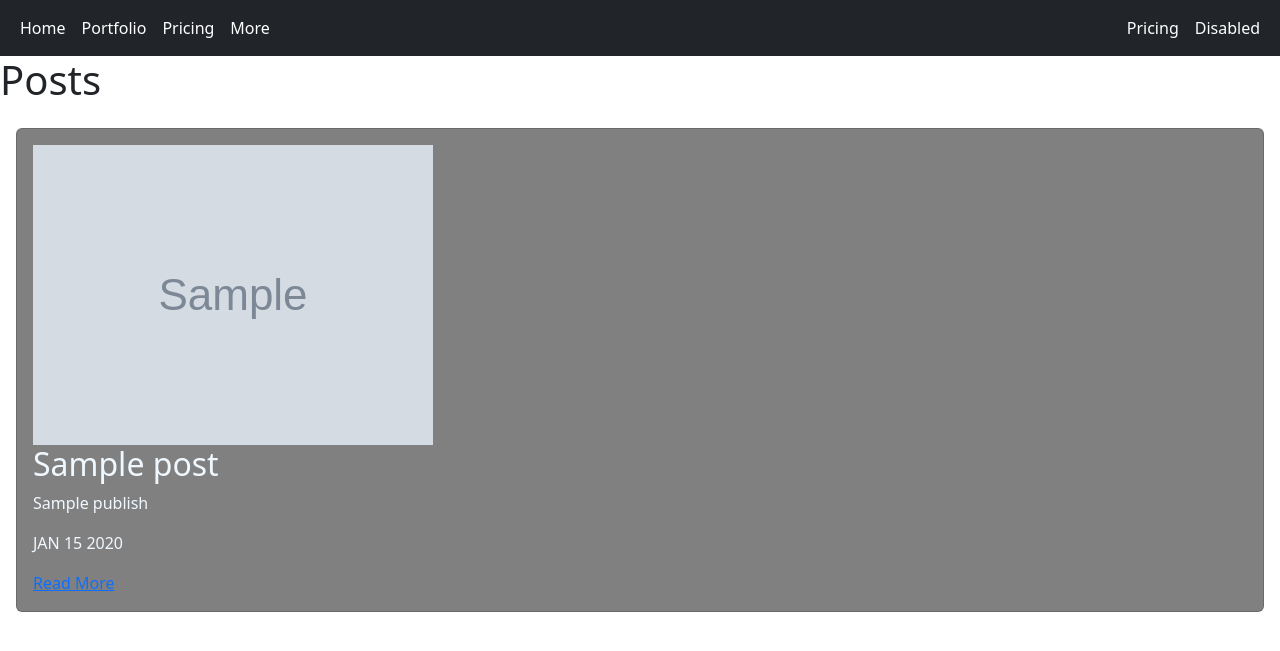
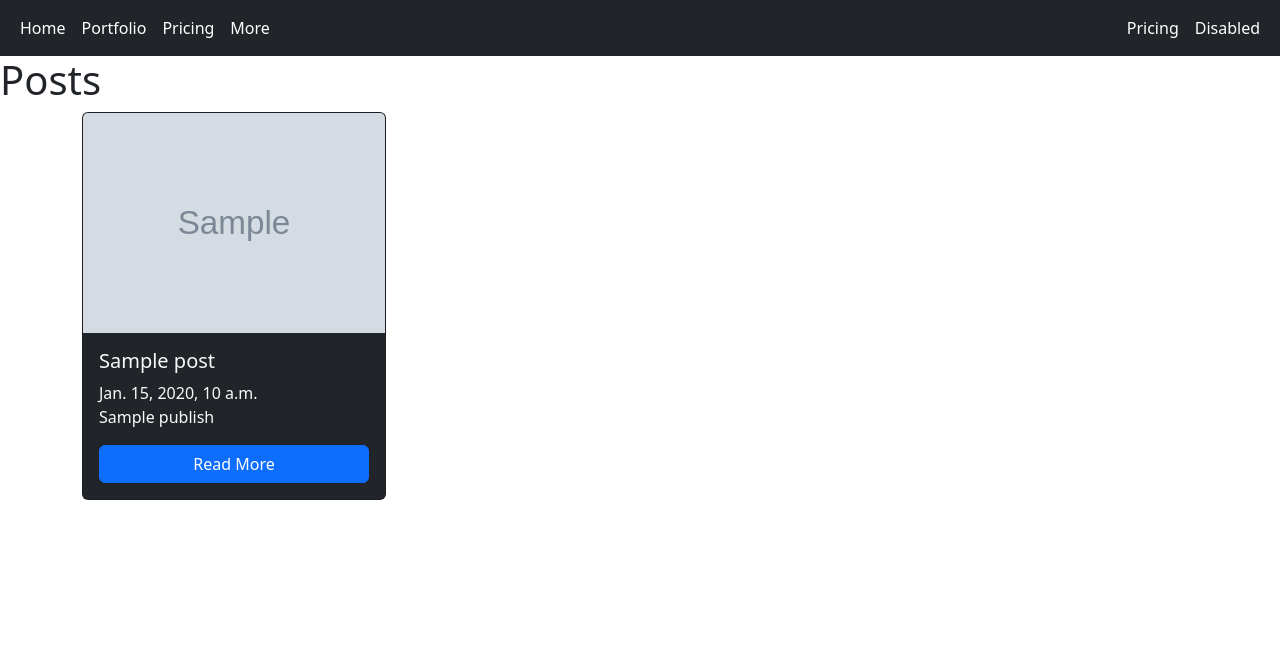
Before and after one commit to Ernesto119/projectoWeb, a Django app: template posted/templates/home.html in a window 1280 px wide. Shown: the top 651 px of the page. Run offline with Django 3.2, Linux system fonts and the light colour scheme; the template is opened without the code that fills it: most values are stand-ins (such as "Sample title", 1, 10 or a date in 2020); grey boxes marked "Sample" are stand-in pictures.

Commit message:
fixed home.html

```diff
--- a/posted/models.py
+++ b/posted/models.py
@@ -6,7 +6,7 @@ from django.utils.text import slugify
 
 class Post(models.Model):
     title = models.CharField(max_length=100, null=False)
-    image = models.ImageField(null=True, blank=True, upload_to="media")
+    image = models.ImageField(null=True, blank=True, upload_to="blog/images")
     publish = CKEditor5Field(blank=True, config_name="extends")
     date = models.DateField(default=date.today)
     slug = models.SlugField(max_length=255, unique=True, null=True, blank=True)
--- a/posted/static/css/main.css
+++ b/posted/static/css/main.css
@@ -7,10 +7,11 @@ img {
 }
 
 .container-fluid {
-    overflow: hidden;
+  word-wrap: break-word;
 }
+
 .my-back {
-    box-sizing:border-box;
+  box-sizing: border-box;
   width: 1920px;
   height: auto;
 }
@@ -23,3 +24,13 @@ img {
 .hide-te {
   overflow: hidden;
 }
+
+.card-img-top {
+  max-block-size: 220px;
+  min-height: 220px;
+}
+
+
+.col-sm-4{
+    margin-bottom: 30px;
+}
--- a/posted/templates/home.html
+++ b/posted/templates/home.html
@@ -1,34 +1,30 @@
-{% extends 'layouts/base.html' %}
-
-{% load static %}
-
-{% block content %}
+{% extends 'layouts/base.html' %} {% load static %} {% block content %}
 
 <h1>Posts</h1>
+<div class="container">
+  <div class="row">
     {% for post in posts %}
-
-<div class="p-3">
-    <div class="card card-body bg">
-        <div class="rew">
+    <div class="col-sm-4">
+        <div class="card h-100 text-light bg-dark" style="width: 19rem;">
           {% if post.image %}
-            <div class="col-3">
-                <img src="{{post.image.url}}" alt="{{post.title}}" class="img-flu" />
-            </div>
+          <img class="card-img-top" src="{{post.image.url}}" alt="{{post.title}}" st/>
           {% else %}
-            <div class="col-3">
-                <img src="{% static 'photos/noimage.jpg' %}" alt="{{post.title}}" class="img.fluid" />
-            </div>
+          <img
+            class="card-img-top"
+            src="{% static 'photos/noimage.jpg' %}"
+            alt="{{post.title}}"
+          />
           {% endif %}
-            <div class="col-9">
-                <h2>{{post.title}}</h2>
-                <p>{{post.publish|safe|truncatechars:100}}</p>
-                <p>{{post.date|date:'M d Y'|upper}}</p>
-                <a href="{% url 'post_detail' post.slug %}">Read More</a>
+          <div class="card-body d-flex flex-column ">
+            <h5 class="card-title">{{post.title}}</h5>
+            <h7 class="card-text">{{post.date}}</h7>
+            <p class="card-text">{{post.publish|truncatechars:25|safe}}</p>
+            <a href="{% url 'post_detail' post.slug %}" class="btn btn-primary mt-auto">Read More</a
+            >
           </div>
     </div>
     </div>
+    {% endfor %}
   </div>
-
-
-{% endfor %}
+</div>
 {% endblock %}
--- a/webi/settings.py
+++ b/webi/settings.py
@@ -119,8 +119,6 @@ USE_TZ = True
 
 STATIC_URL = 'static/'
 
-
-
 MEDIA_ROOT = BASE_DIR / 'media'
 
 MEDIA_URL = '/media/'
```
Also changed, not shown: posted/templates/postdt.html (+3 -5 lines), posted/views.py (+5 -4 lines), db.sqlite3, 1 other file. Lines whose indentation alone changed are shown as unchanged.
